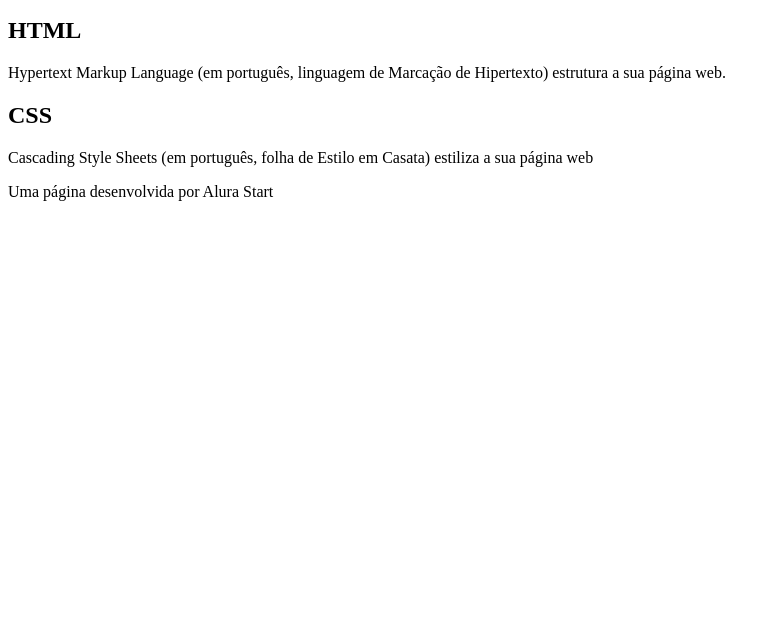
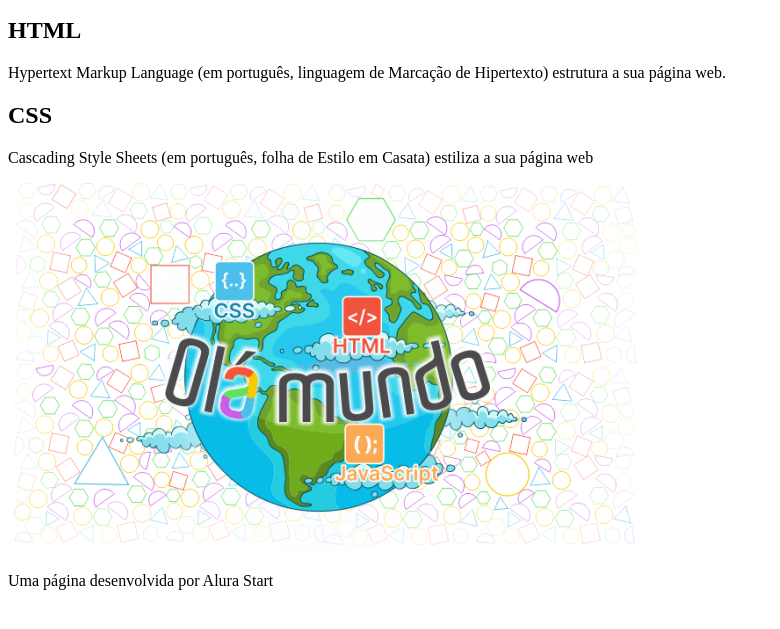
Before and after one commit to markbarm/Alura-Desenvolvimento-Web, a plain HTML site: page index.html in a window 1280 px wide. Shown: the part 101-730 px from the top of the page, without its empty margins (0-780 px from the left). Drawn offline with Linux system fonts and the light colour scheme.

Commit message:
finalizando a página html

```diff
--- a/index.html
+++ b/index.html
@@ -17,11 +17,12 @@
 
         <h2> CSS </h2>
         <p>Cascading Style Sheets (em português, folha de Estilo em Casata) estiliza a sua página web</p>
+
+        <img src="imagem/hello.png" alt="imagem com a mensagem hello world">
     </section>
 
     <footer>
         <p> Uma página desenvolvida por  Alura Start</p>
-
     </footer>
 </body>
 </html>
```
Also changed, not shown: imagem/hello.png (added).
